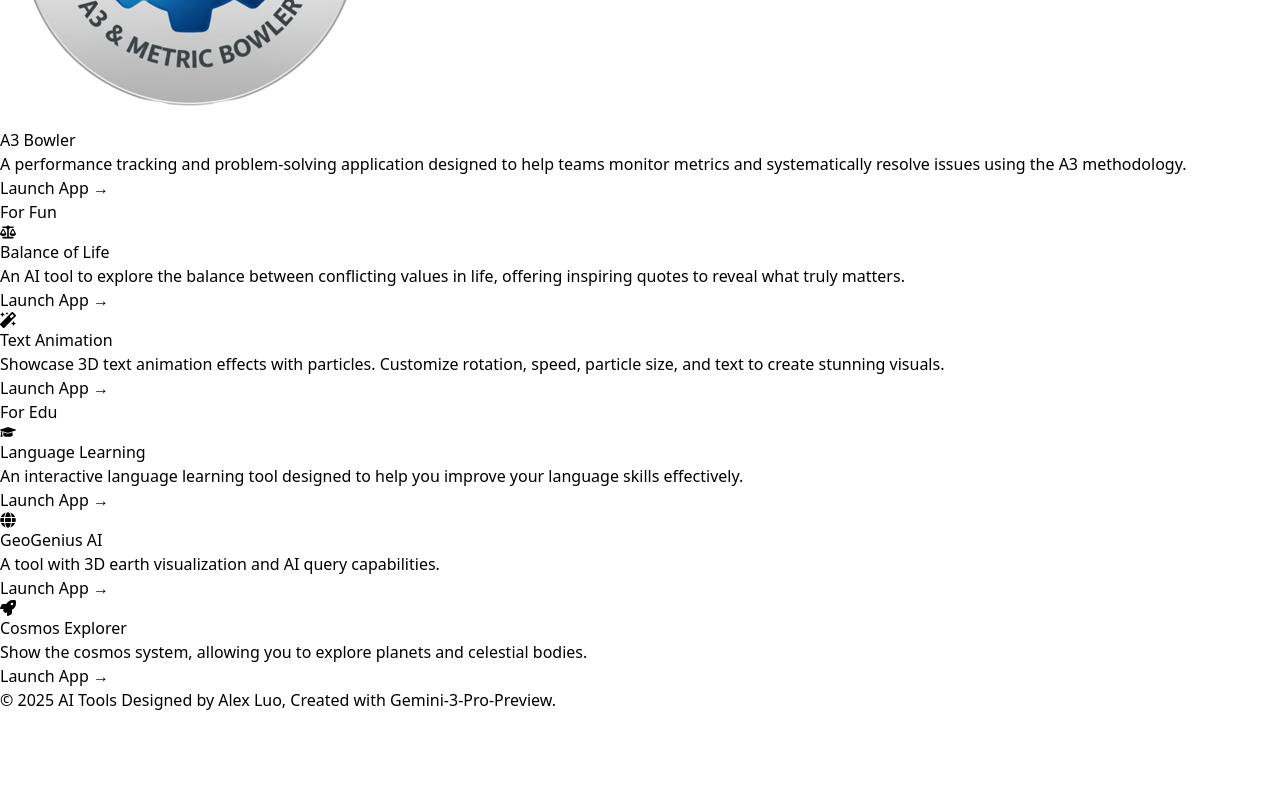
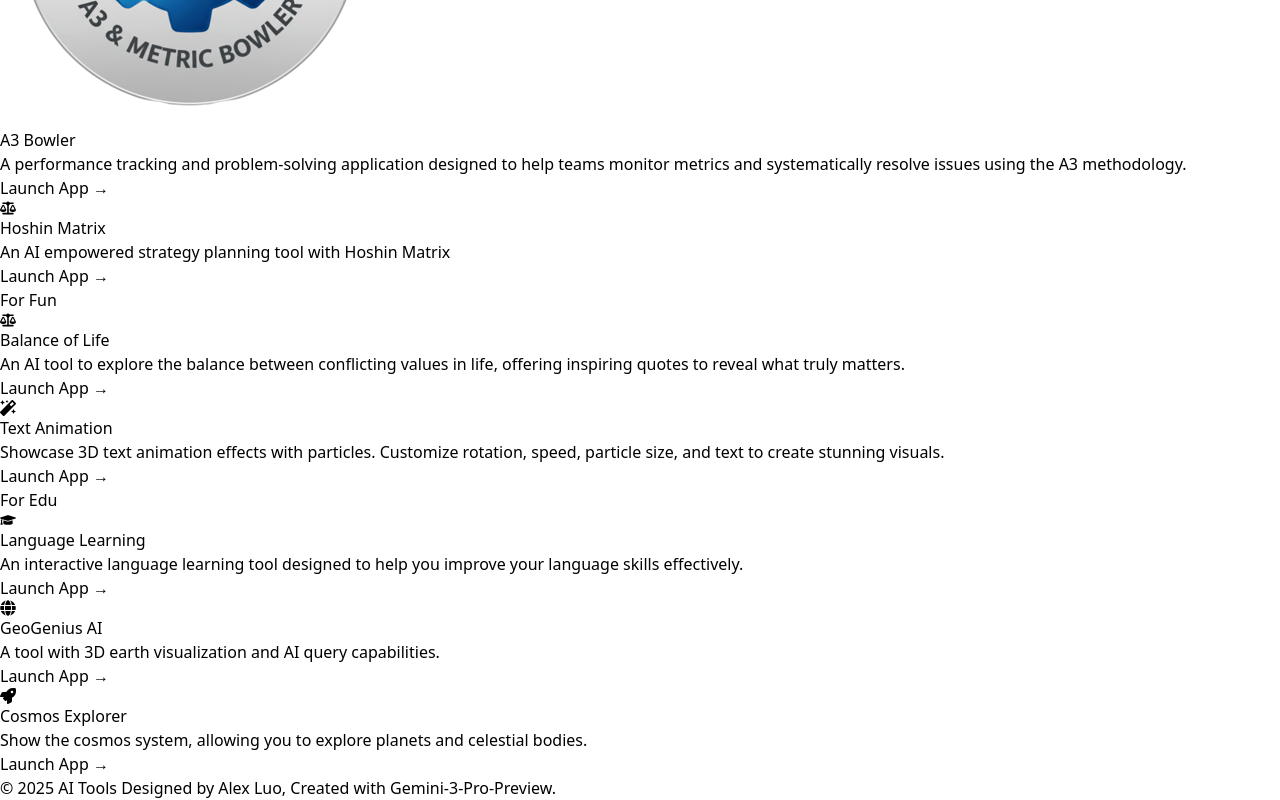
Before and after one commit to belcouact/ai-tools, a React (Vite) app: page / in a window 1280 px wide. Shown: the part 847-1647 px from the top of the page. Before the commit the page ends 1559 px from the top, so only its background shows below. Built offline with nearby package versions, Linux system fonts and the light colour scheme.

Commit message:
add hoshin matrix card

```diff
--- a/src/App.tsx
+++ b/src/App.tsx
@@ -65,6 +65,13 @@ function App() {
               className="w-8 h-8 object-contain"
             />
           )
+        },
+        {
+          id: "hoshin-matrix",
+          name: "Hoshin Matrix",
+          description: "An AI empowered strategy planning tool with Hoshin Matrix",
+          link: "/apps/hoshin-matrix/",
+          icon: <FaBalanceScale className="w-8 h-8 text-emerald-500" />
         },
         /*
         {
```
Also changed, not shown: 1 other file (tests, documents, lock files or other folders).
